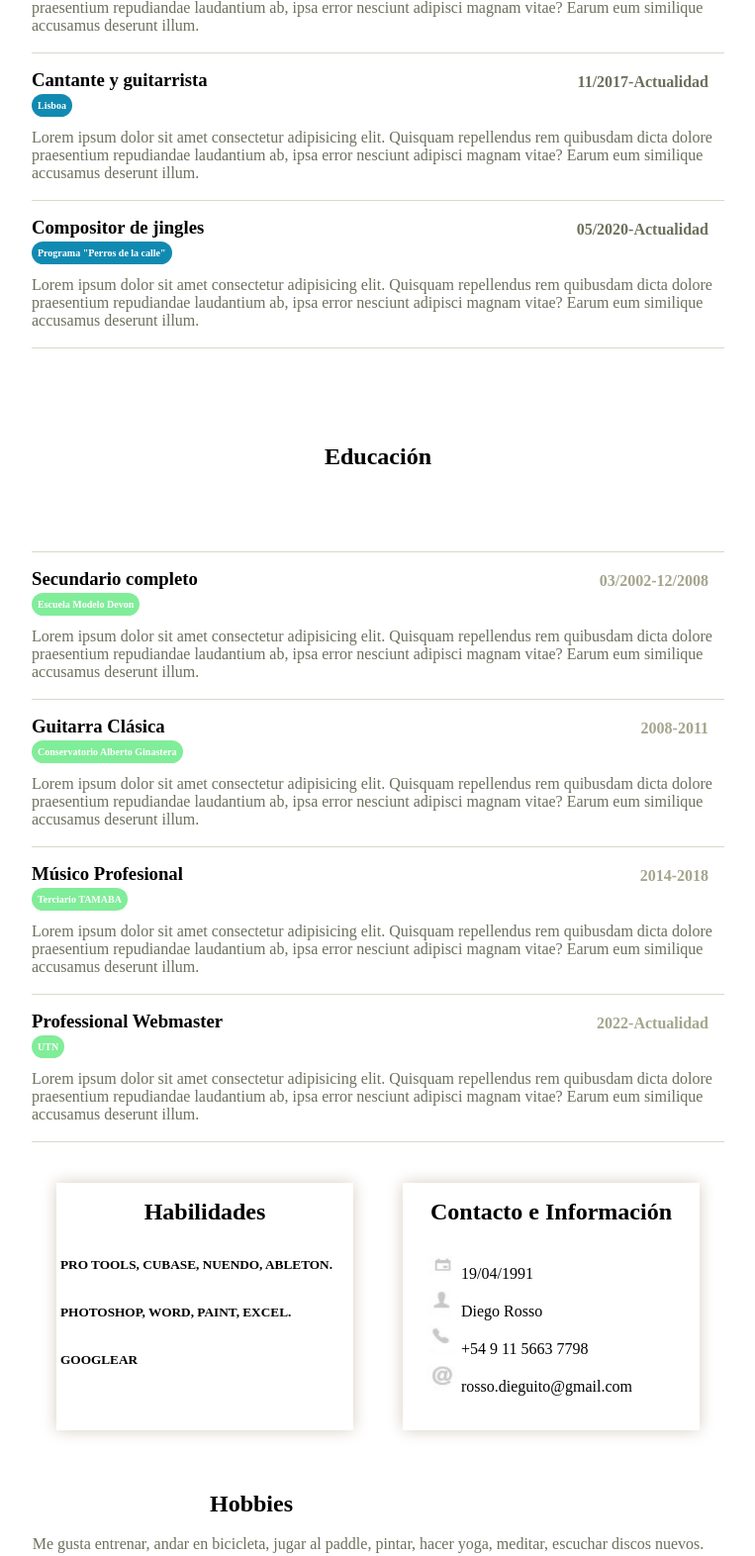
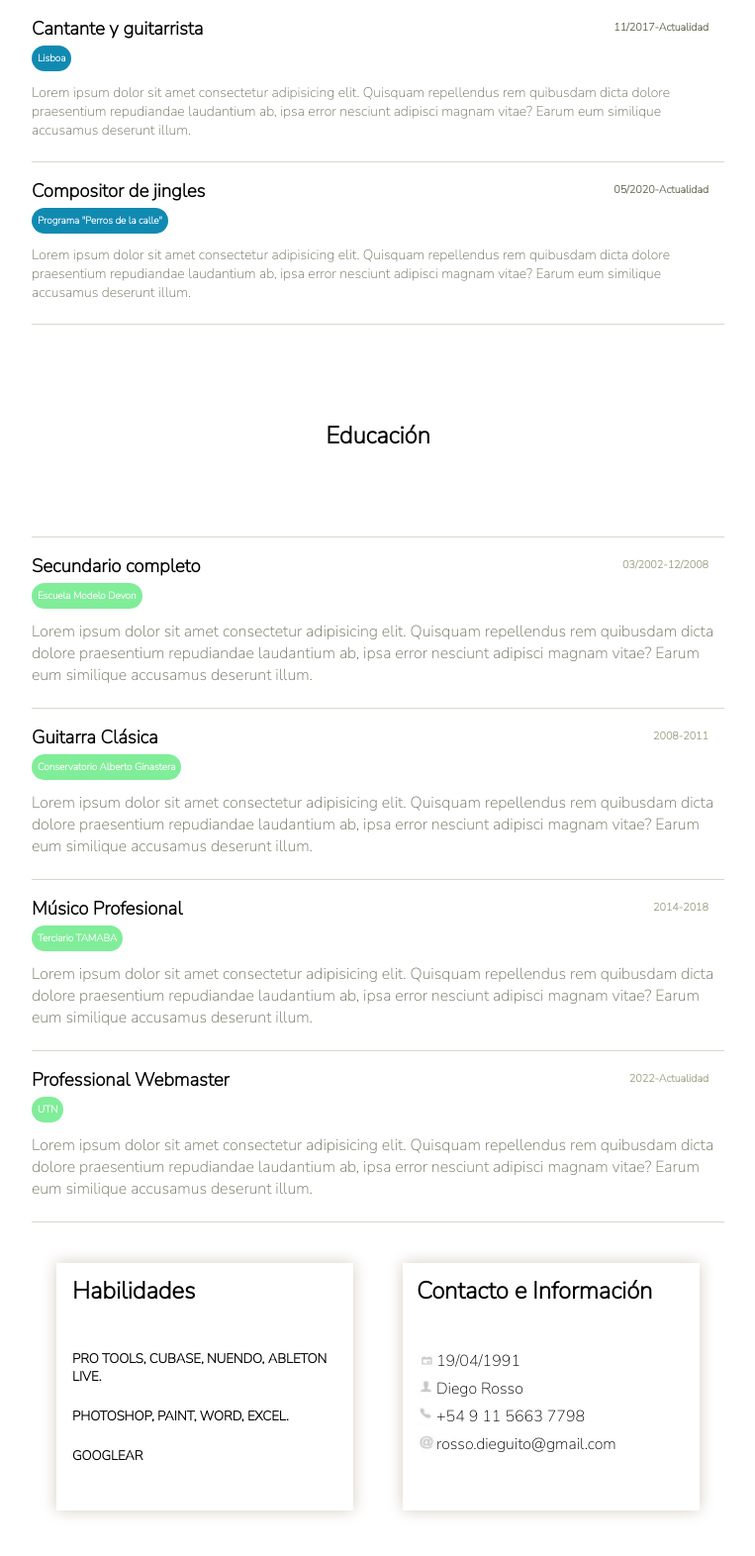
Before and after one commit to DiegoRossoDiegoRosso/cvDiegoRosso, a plain HTML site: page index.html in a window 1280 px wide. Shown: the part 801-2373 px from the top of the page at 99% size, without its empty margins (386-1149 px from the left). Drawn offline with Linux system fonts and the light colour scheme.

Commit message:
terminé definitivamente el HTML y STYLE de la WEB

```diff
--- a/index.html
+++ b/index.html
@@ -6,6 +6,10 @@
         <meta name="viewport" content="width=device-width, initial-scale=1.0">
         <title>Mi CV</title>
         <link rel="stylesheet" href="style.css">
+        <link rel="preconnect" href="https://fonts.googleapis.com">
+        <link rel="preconnect" href="https://fonts.googleapis.com">
+        <link rel="preconnect" href="https://fonts.gstatic.com" crossorigin>
+        <link href="https://fonts.googleapis.com/css2?family=Nunito+Sans:wght@200&display=swap" rel="stylesheet">
     </head>
     <body>
         <header>
@@ -26,7 +30,7 @@
                 <img src="img/11.jpg" alt="foto perfil">
                 <br><br>
                 <p>Hola! Soy <span>Diego Rosso</span>. Trabajo como electricista BT-MT en Edenor y como músico, director creativo y community manager
-                     en Lisboa. Mi pasión es la música y el diseño.</p
+                     en Lisboa. Mi pasión es la música y el diseño.</p>
                 <br>
                 <button>Contrátame</button>
                 <br>
@@ -37,11 +41,10 @@
 
             <section id="experiencia" class="experiencia">
                 <h2>Experiencia Laboral</h2>
-                <br>
                 <hr>
                 <div class="exp">
                     <h3>Electricista BT-MT</h3>
-                    <h4>09/2012-Actualidad</h4>
+                    <h6><span>09/2012-Actualidad</span></h6>
                 </div>
                 <h5>Edenor</h5>
                 <p>Lorem ipsum dolor sit amet consectetur adipisicing elit.
@@ -53,7 +56,7 @@
 
                 <div class="exp">
                     <h3>Cantante y guitarrista</h3>
-                    <h4>11/2017-Actualidad</h4>
+                    <h6><span>11/2017-Actualidad</span></h6>
                 </div>
                 <h5>Lisboa</h5>
                 <p>Lorem ipsum dolor sit amet consectetur adipisicing elit.
@@ -63,7 +66,7 @@
                 <hr>
                 <div class="exp">
                     <h3>Compositor de jingles</h3>
-                    <h4>05/2020-Actualidad</h4>
+                    <h6><span>05/2020-Actualidad</span> </h6>
                 </div>
                 <h5>Programa "Perros de la calle"</h5>
                 <p>Lorem ipsum dolor sit amet consectetur adipisicing elit. Quisquam repellendus rem quibusdam dicta dolore praesentium repudiandae laudantium ab, ipsa error nesciunt adipisci magnam vitae? Earum eum similique accusamus deserunt illum.</p>
@@ -79,7 +82,7 @@
                 <hr>
                 <div class="edu">
                     <h3>Secundario completo</h3>
-                    <h4>03/2002-12/2008</h4>
+                    <h6><span>03/2002-12/2008</span></h6>
                 </div>
                 <h5>Escuela Modelo Devon</h5>
                 <p>Lorem ipsum dolor sit amet consectetur adipisicing elit. Quisquam repellendus rem quibusdam dicta dolore praesentium repudiandae laudantium ab, ipsa error nesciunt adipisci magnam vitae? Earum eum similique accusamus deserunt illum.</p>
@@ -88,7 +91,7 @@
 
                 <div class="edu">
                     <h3>Guitarra Clásica</h3>
-                    <h4>2008-2011</h4>
+                    <h6><span>2008-2011</span></h6>
                 </div>
                 <h5>Conservatorio Alberto Ginastera</h5>
                 <p>Lorem ipsum dolor sit amet consectetur adipisicing elit. Quisquam repellendus rem quibusdam dicta dolore praesentium repudiandae laudantium ab, ipsa error nesciunt adipisci magnam vitae? Earum eum similique accusamus deserunt illum.</p>
@@ -97,7 +100,7 @@
 
                 <div class="edu">
                     <h3>Músico Profesional</h3>
-                    <h4>2014-2018</h4>
+                    <h6><span>2014-2018</span></h6>
                 </div>
                 <h5>Terciario TAMABA</h5>
                 <p>Lorem ipsum dolor sit amet consectetur adipisicing elit. Quisquam repellendus rem quibusdam dicta dolore praesentium repudiandae laudantium ab, ipsa error nesciunt adipisci magnam vitae? Earum eum similique accusamus deserunt illum.</p>
@@ -106,7 +109,7 @@
 
                 <div class="edu">
                     <h3>Professional Webmaster</h3>
-                    <h4>2022-Actualidad</h4>
+                    <h6><span>2022-Actualidad</span></h6>
                 </div>
                 <h5>UTN</h5>
                 <p>Lorem ipsum dolor sit amet consectetur adipisicing elit. Quisquam repellendus rem quibusdam dicta dolore praesentium repudiandae laudantium ab, ipsa error nesciunt adipisci magnam vitae? Earum eum similique accusamus deserunt illum.</p>
@@ -120,23 +123,32 @@
             <section id="habilidades" class="habilidades">
                 <div class="hab">
                     <h2>Habilidades</h2>
-                    <h5>Pro Tools, Cubase, Nuendo, Ableton.</h5>
-                    <h5>Photoshop, Word, Paint, Excel.</h5>
-                    <h5>Googlear</h5>
+                    <br><br>
+                    <h5>PRO TOOLS, CUBASE, NUENDO, ABLETON LIVE.</h5>
+                    <br>
+                    <h5>PHOTOSHOP, PAINT, WORD, EXCEL.</h5>
+                    <br>
+                    <h5>GOOGLEAR</h5>
                 </div>
                 <div class="cont">
                     <h2>Contacto e Información</h2>
+                    <br><br>
+                    <div class="fecha">
                         <img src="img/iconocalendario.jpg" alt="ícono calendario">
                         <p>19/04/1991</p>
-                    <br>
+                    </div>
+                    <div class="nombre">
                         <img src="img/iconopersona.jpg" alt="ícono persona">
                         <p>Diego Rosso</p>
-                    <br>
+                    </div>
+                    <div class="tel">
                         <img src="img/iconotel.jpg" alt="ícono telefono">
                         <p>+54 9 11 5663 7798</p>
-                    <br>
+                    </div>
+                    <div class="mail">
                         <img src="img/iconoarroba.jpg" alt="ícono mail">
                         <p>rosso.dieguito@gmail.com</p>
+                    </div>
                 </div>
             </section>
             <br><br>
--- a/style.css
+++ b/style.css
@@ -3,6 +3,7 @@
     padding:0;
     box-sizing: border-box;
     scroll-behavior: smooth;
+    font-family: 'Nunito Sans', sans-serif;
 }
 
 a{
@@ -18,6 +19,11 @@ li{
 hr{
     color: #6b705c;
 }
+
+span{
+    font-weight: bold;
+}
+
 /* Aqui comienza HEADER */
 
 header{
@@ -63,18 +69,15 @@ header button{
     max-width: 150px;
     max-height: 150px;
     border-radius: 350px;
-    margin-top: 8rem;
+    margin-top: 4rem;
     margin-left: 678px;
 
 }
 
-span{
-    font-weight: bold;
-}
 .presentación p{
     text-align: center;
-    max-width: 850px;
-    margin-left: 338px;
+    max-width: 800px;
+    margin-left: 350px;
     margin-bottom: 20px;
     font-size: large;
 
@@ -112,8 +115,8 @@ span{
 
 .experiencia h2{
     text-align: center;
-    margin-top: 4rem;
-    margin-bottom: 4rem;
+    margin-top: 3rem;
+    margin-bottom: 3rem;
     font-size: x-large;
 }
 
@@ -124,7 +127,7 @@ span{
     margin-bottom: 1rem;
 }
 
-.experiencia h4{
+.experiencia h6{
     font-weight: bold;
     color: #6b705c;
     margin-top: 4px;
@@ -152,6 +155,7 @@ span{
 .experiencia p{
     color: #6b705c;
     margin-top: 16px;
+    font-size: 14px;
 }
 
 /* Empieza la seccion EDUCACIÓN  */
@@ -182,7 +186,7 @@ span{
     margin-bottom: 4px;
 }
 
-.educación h4{
+.educación h6{
     font-weight: bold;
     color: #a5a58d;
     margin-top: 4px;
@@ -221,6 +225,7 @@ span{
     background-color: #ffffff;
     margin: 25px;
     box-shadow: 0 0 15px 0 #d6ccc2;
+    padding-left: 4px;
 }
 
 .habilidades .cont{
@@ -229,39 +234,52 @@ span{
     background-color: #ffffff;
     margin: 25px;
     box-shadow: 0 0 15px 0 #d6ccc2;
+    padding-left: 2px;
 
 }
 
-.habilidades h2{
-   text-align: center;
-   margin-top: 1rem;
-   margin-bottom: 20px;
-   font-size: x-large;
+.hab h2{
+    margin-left: 12px;
+    margin-top: 12px;
 }
 
-.habilidades h5{
-    text-align: left;
-    text-transform: uppercase;
-    margin-top: 2rem;
-    margin-bottom: 2rem;
-    margin-left: 4px;
+.hab h5{
+    margin-left: 12px;
+}
 
- }
+.cont img{
+    height: 20px ;
+    width: 20px;
+    margin-left: 12px;
+}
 
- .habilidades img{
-     width: 30px;
-     height: 30px;
-     margin-top: 4px; */
-     margin-bottom: 2px;
-     margin-left: 25px;
-     ;
- }
+.cont h2{
+    margin-left: 12px;
+    margin-top: 12px;
+}
 
- .habilidades p{
-     display: inline;
-     margin-top:
-     margin-bottom: 1px;
- }
+.cont .fecha {
+    display: flex;
+    height: 28px;
+}
+
+.cont .nombre {
+    display: flex;
+    height: 28px;
+}
+
+.cont .tel {
+    display: flex;
+    height: 28px;
+}
+
+
+.cont .mail {
+    display: flex;
+    height: 28px;
+}
+
+
 /* Aquí empieza la sección HOBBIES*/
 
 .hobbies h2{
```
Lines whose indentation alone changed are shown as unchanged.
